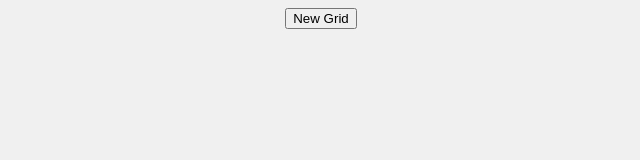
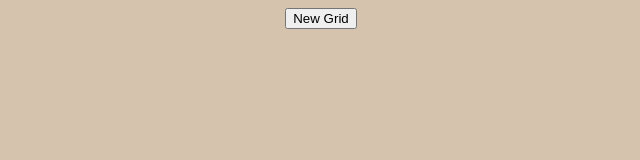
Before and after one commit to o-marin/etch-a-sketch, a plain HTML site: page index.html in a window 1280 px wide. Shown: the whole page, without its empty margins (319-959 px from the left). Drawn offline with Linux system fonts and the light colour scheme.

Commit message:
fix problem, change color

```diff
--- a/assets/css/style.css
+++ b/assets/css/style.css
@@ -1,5 +1,4 @@
 body{
-    /* background-color: rgb(175,137,92,0.5); */
-    background-color: #f0f0f0; /* Just to ensure it's visible */
+    background-color: rgb(175,137,92,0.5);
     color: #333; /* To see if text appears */
 }
```
